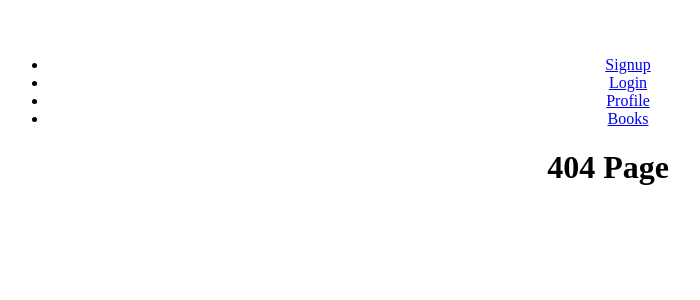
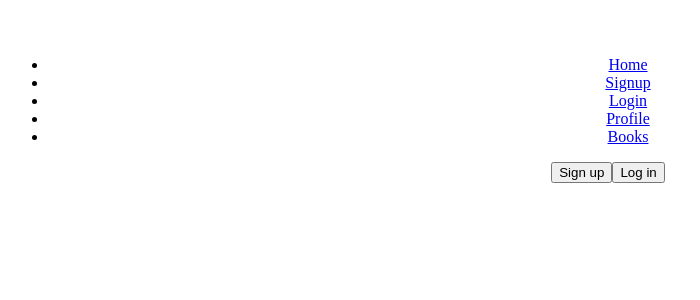
Before and after one commit to Zeynep1701/Module3_Project_Frontend, a React (Vite) app: page / in a window 1280 px wide. Before the commit this address had no page. Shown: the top 300 px of the page, without its empty margins (32-732 px from the left). Built offline with nearby package versions, Linux system fonts and the light colour scheme.

Commit message:
Home page

```diff
--- a/src/App.jsx
+++ b/src/App.jsx
@@ -6,15 +6,16 @@ import BooksPage from "./pages/BooksPage";
 import BookDetailsPage from "./pages/BookDetailsPage";
 import PrivateRoute from "./components/PrivateRoute";
 import ProfilePage from "./pages/ProfilePage";
+import HomePage from "./pages/HomePage";
 
 function App() {
   return (
     <>
       <nav>
         <ul>
-          {/* <li>
+          <li>
             <Link to="/">Home</Link>
-          </li> */}
+          </li>
           <li>
             <Link to="/signup">Signup</Link>
           </li>
@@ -30,7 +31,7 @@ function App() {
         </ul>
       </nav>
       <Routes>
-        {/* <Route path="/" element={<h1>Home Page</h1>} /> */}
+        <Route path="/" element={<HomePage />} />
         <Route path="/signup" element={<SignupPage />} />
         <Route path="/login" element={<LoginPage />} />
         <Route
--- /dev/null
+++ b/src/pages/HomePage.jsx
@@ -0,0 +1,22 @@
+import { useNavigate } from "react-router-dom";
+
+const HomePage = () => {
+  const navigate = useNavigate();
+
+  const navigateSignup = () => {
+    navigate("/signup");
+  };
+
+  const navigateLogin = () => {
+    navigate("/login");
+  };
+
+  return (
+    <>
+      <button onClick={navigateSignup}>Sign up</button>
+      <button onClick={navigateLogin}>Log in</button>
+    </>
+  );
+};
+
+export default HomePage;
```
Also changed, not shown: src/assets/Book Lovers.png (added).
